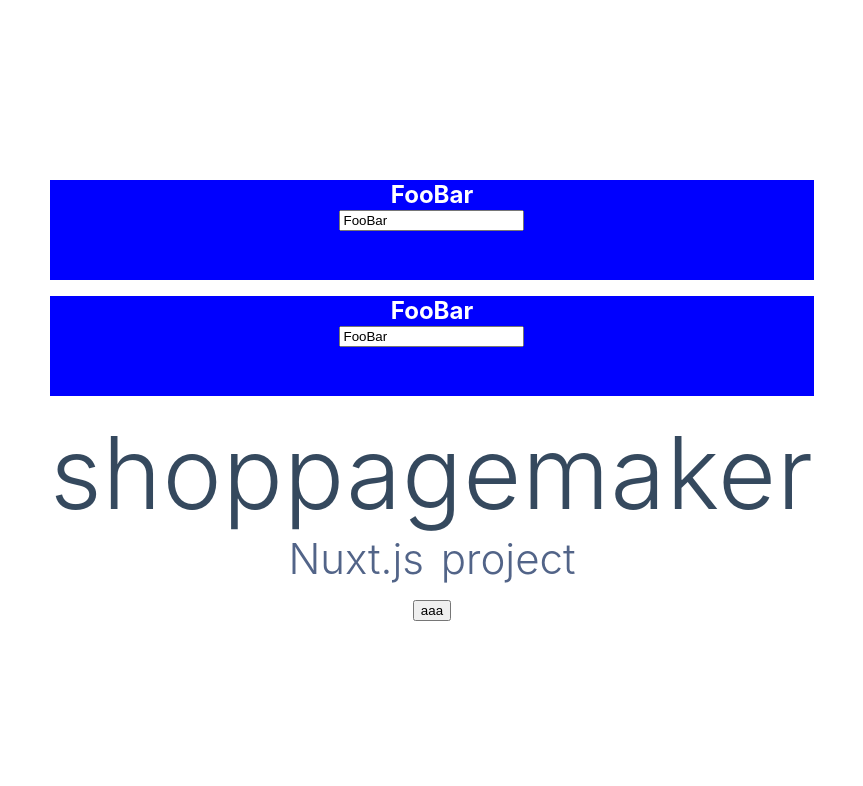
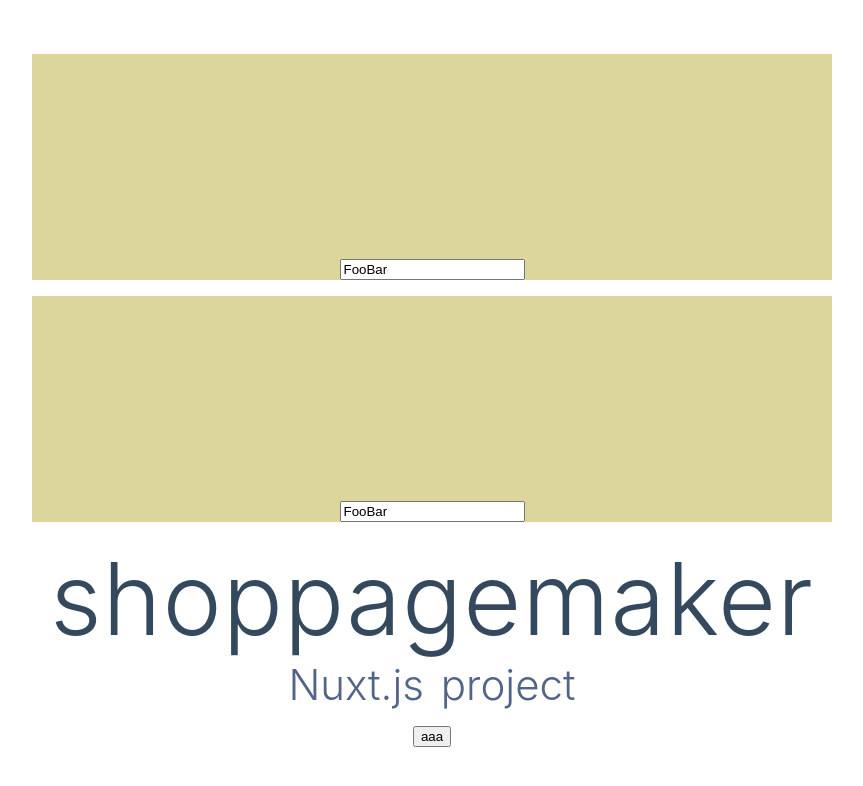
Before and after one commit to t4traw/ecpagemaker, a Nuxt app: page / in a window 1280 px wide. Shown: the top 786 px of the page, without its empty margins (208-1071 px from the left). Built offline with nearby package versions, Linux system fonts and the light colour scheme.

Commit message:
CreateJSで戦った歴史

```diff
--- a/components/foobar.vue
+++ b/components/foobar.vue
@@ -1,25 +1,35 @@
 <template lang="ejs">
-  <div>
-    <h2>{{ msg }}</h2>
-    <input v-model="msg">
+  <div class="block">
+    <div class="">
+      <canvas ref="canvas" width="800" height="200"></canvas>
+    </div>
+    <div class="">
+      <input v-model="foobar">
+    </div>
   </div>
 </template>
 
 <script>
+
 export default {
+  head: {
+    script: [
+      { src: 'https://code.createjs.com/1.0.0/easeljs.min.js' }
+    ],
+  },
   data() {
     return {
-      msg: "FooBar"
+      foobar: 'FooBar'
     }
   },
+  // mounted: function(){
+  //   stage.update()
+  // }
 }
 </script>
 
 <style lang="sass" scoped>
-div
-  height: 100px
-  background-color: blue
+.block
+  background-color: rgb(218, 214, 156)
   margin-bottom: 1em
-  h2
-    color: #ffffff
 </style>
```
